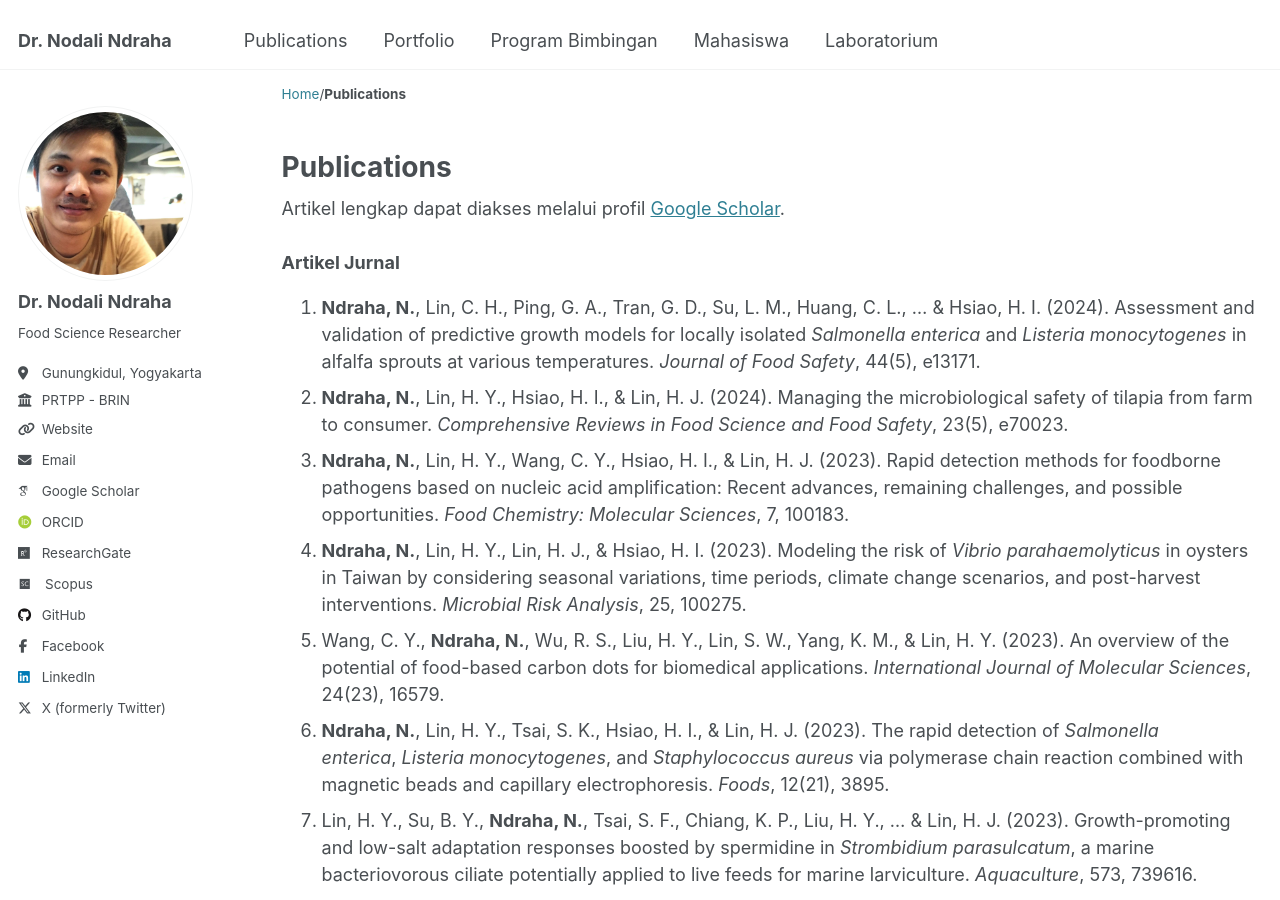
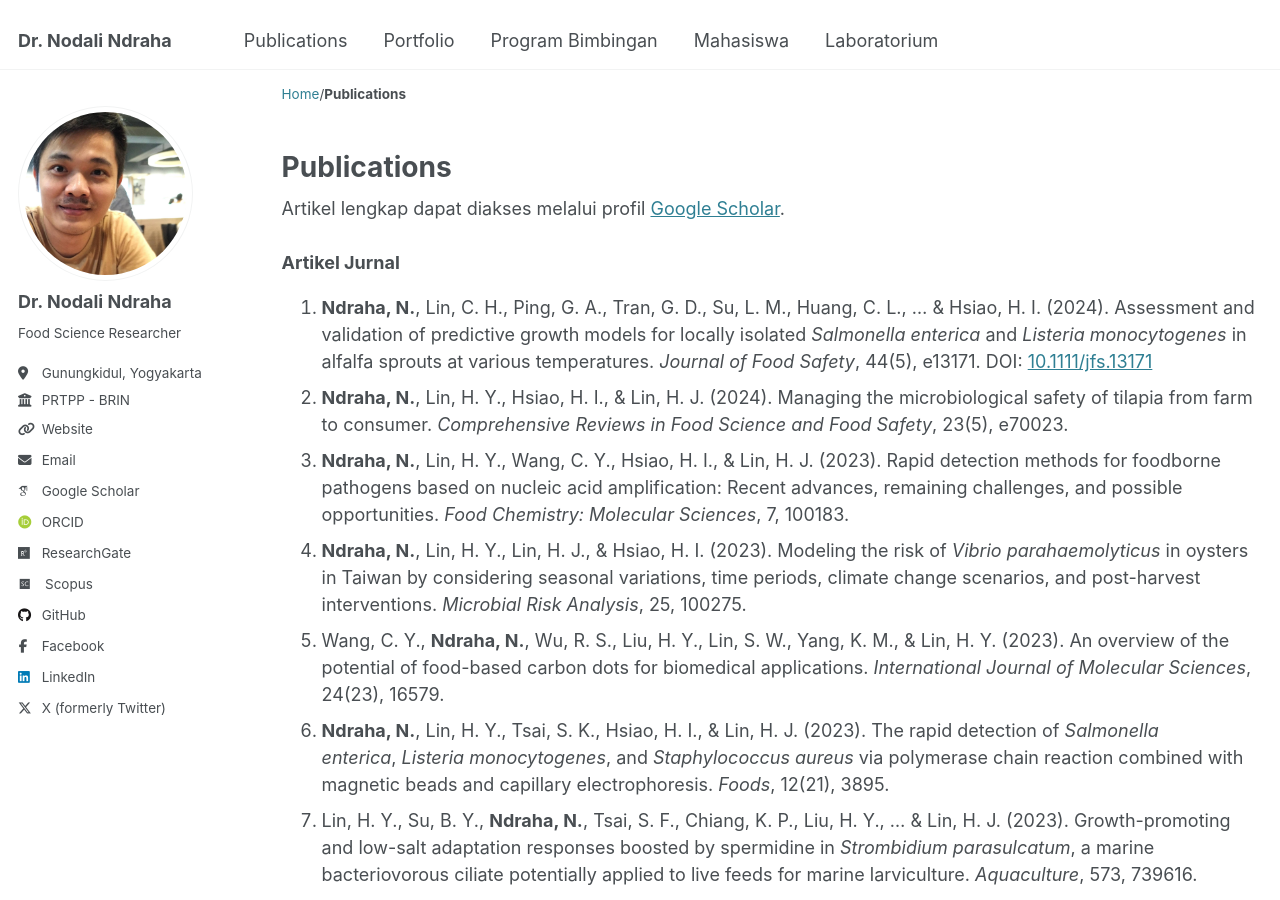
Before and after one commit to nndraha/nodali.github.io, a Jekyll site: the page built from _pages/publications.html, in a window 1280 px wide and 900 px high. Built offline with Jekyll 4.4.1, drawn with Linux system fonts in a browser that asks for light colours; some web fonts are replaced.

Commit message:
Update publications.html

```diff
--- a/_pages/publications.html
+++ b/_pages/publications.html
@@ -13,7 +13,7 @@ author_profile: true
 <b>Artikel Jurnal</b>
 
 <ol>
-  <li><strong>Ndraha, N.</strong>, Lin, C. H., Ping, G. A., Tran, G. D., Su, L. M., Huang, C. L., … &amp; Hsiao, H. I. (2024). Assessment and validation of predictive growth models for locally isolated <em>Salmonella enterica </em>and <em>Listeria monocytogenes</em> in alfalfa sprouts at various temperatures. <em>Journal of Food Safety</em>, 44(5), e13171.</li>
+  <li><strong>Ndraha, N.</strong>, Lin, C. H., Ping, G. A., Tran, G. D., Su, L. M., Huang, C. L., … &amp; Hsiao, H. I. (2024). Assessment and validation of predictive growth models for locally isolated <em>Salmonella enterica </em>and <em>Listeria monocytogenes</em> in alfalfa sprouts at various temperatures. <em>Journal of Food Safety</em>, 44(5), e13171. DOI: <a href="https://doi.org/10.1111/jfs.13171">10.1111/jfs.13171</a></li>
   <li><strong>Ndraha, N.</strong>, Lin, H. Y., Hsiao, H. I., &amp; Lin, H. J. (2024). Managing the microbiological safety of tilapia from farm to consumer. <em>Comprehensive Reviews in Food Science and Food Safety</em>, 23(5), e70023.</li>
   <li><strong>Ndraha, N.</strong>, Lin, H. Y., Wang, C. Y., Hsiao, H. I., &amp; Lin, H. J. (2023). Rapid detection methods for foodborne pathogens based on nucleic acid amplification: Recent advances, remaining challenges, and possible opportunities. <em>Food Chemistry: Molecular Sciences</em>, 7, 100183.</li>
   <li><strong>Ndraha, N.</strong>, Lin, H. Y., Lin, H. J., &amp; Hsiao, H. I. (2023). Modeling the risk of <em>Vibrio parahaemolyticus</em> in oysters in Taiwan by considering seasonal variations, time periods, climate change scenarios, and post-harvest interventions. <em>Microbial Risk Analysis</em>, 25, 100275.</li>
```
